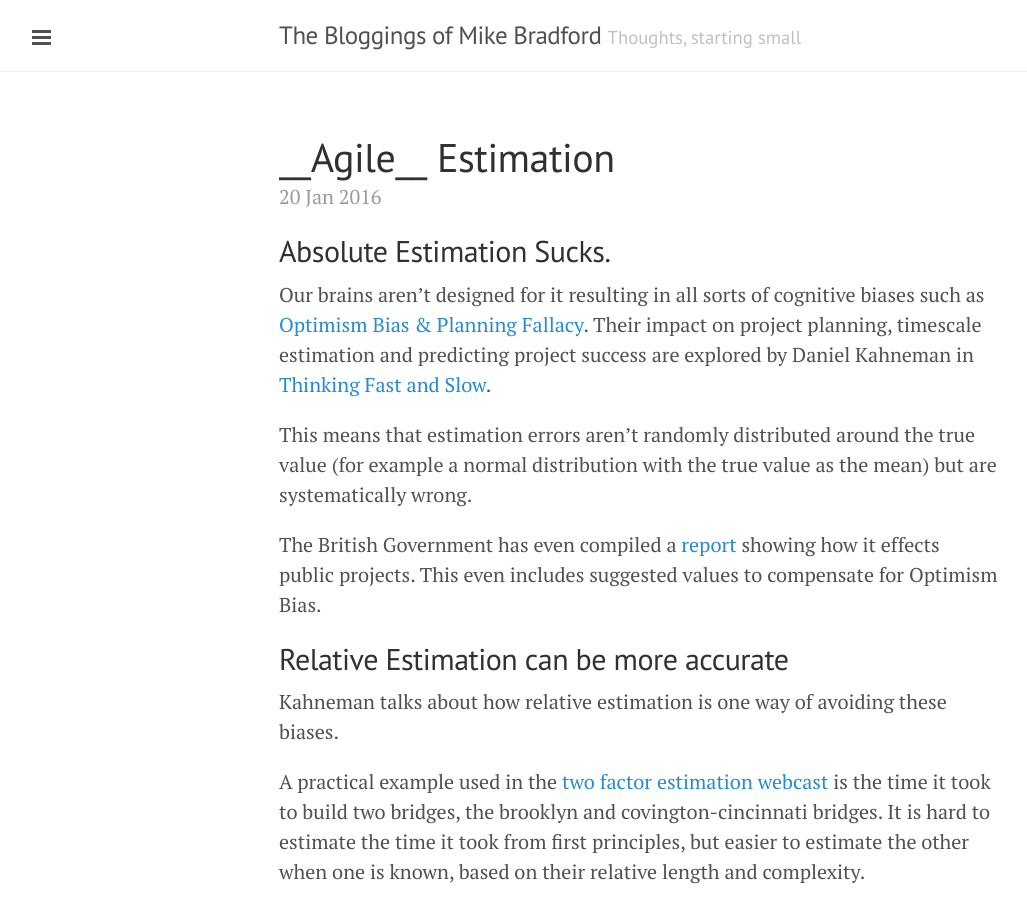
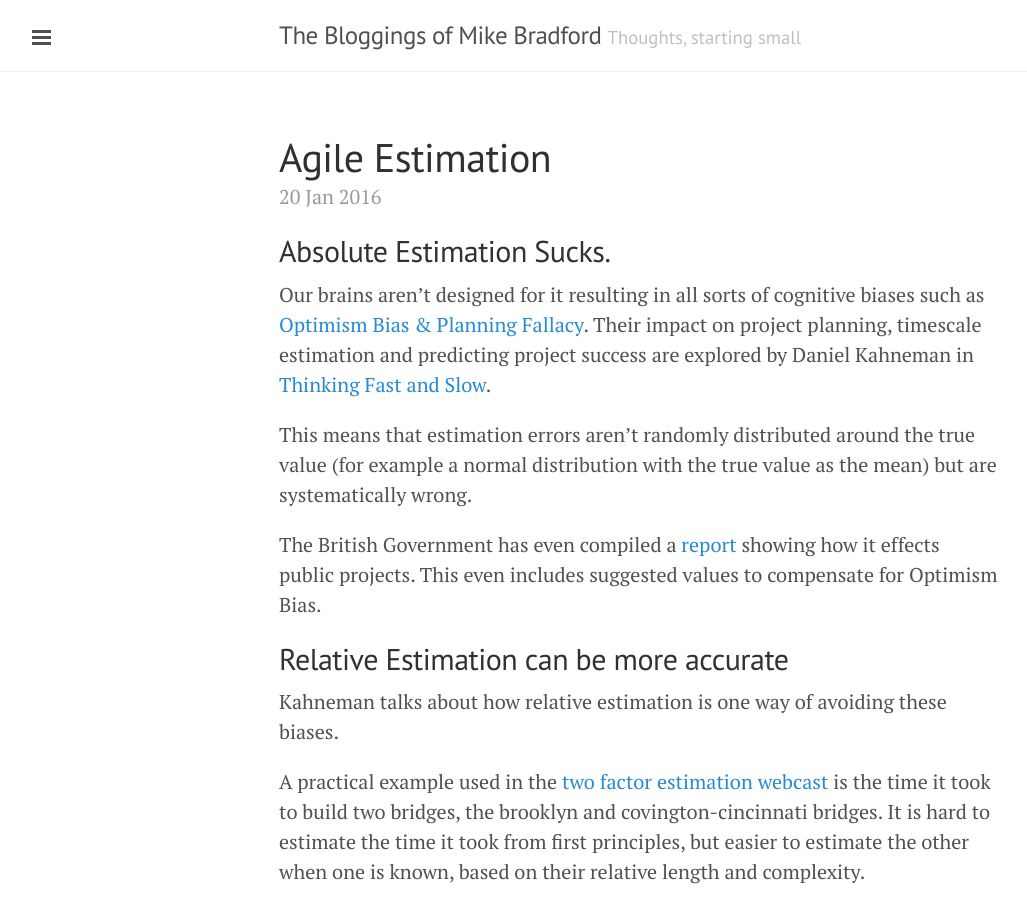
Before and after one commit to mikebradford/mikebradford.github.io, a Jekyll site: the page built from _posts/2016-01-20-estimation.markdown, in a window 1280 px wide and 900 px high. Shown: the whole window, without its empty margins (1-1028 px from the left). Built offline with Jekyll 4.4.1, drawn with Linux system fonts in a browser that asks for light colours.

```diff
--- a/_posts/2016-01-20-estimation.markdown
+++ b/_posts/2016-01-20-estimation.markdown
@@ -1,6 +1,6 @@
 ---
 published: true
-title: __Agile__ Estimation
+title: Agile Estimation
 layout: post
 ---
 ## Absolute Estimation Sucks.
```
